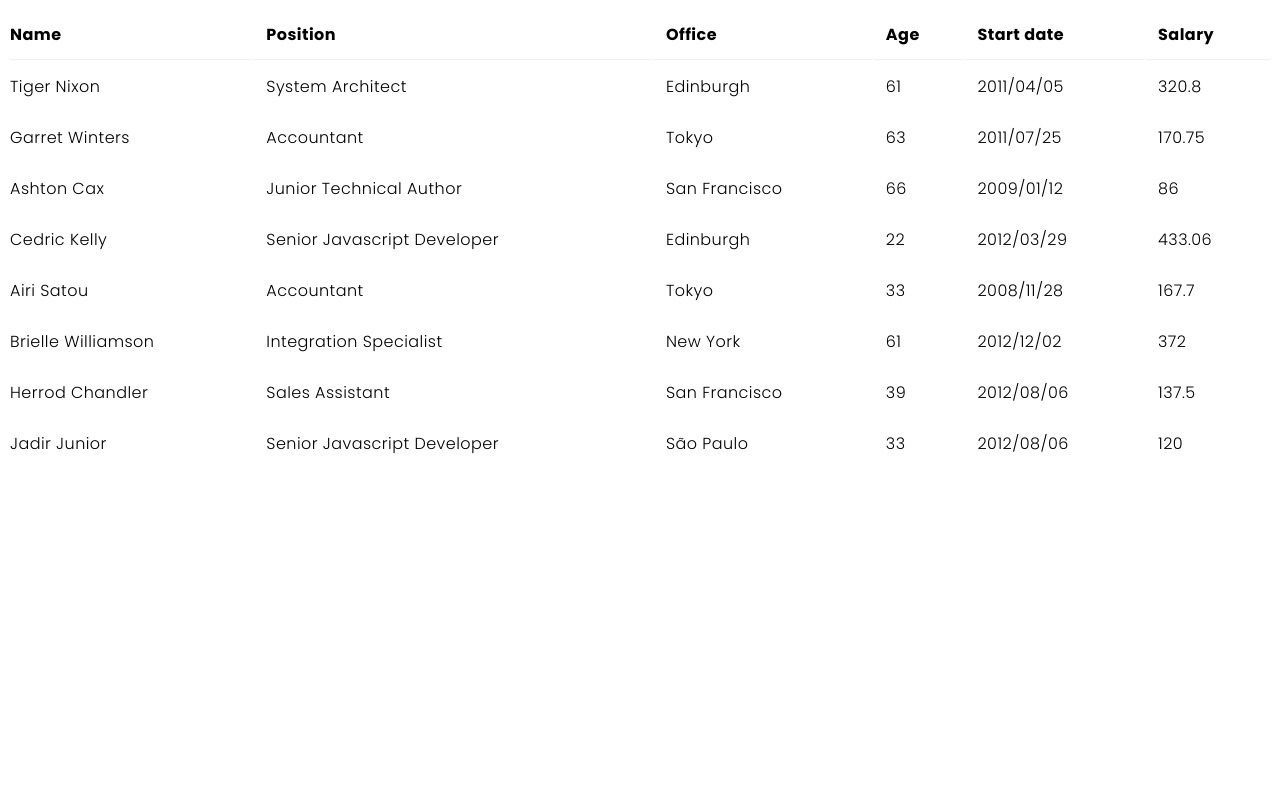
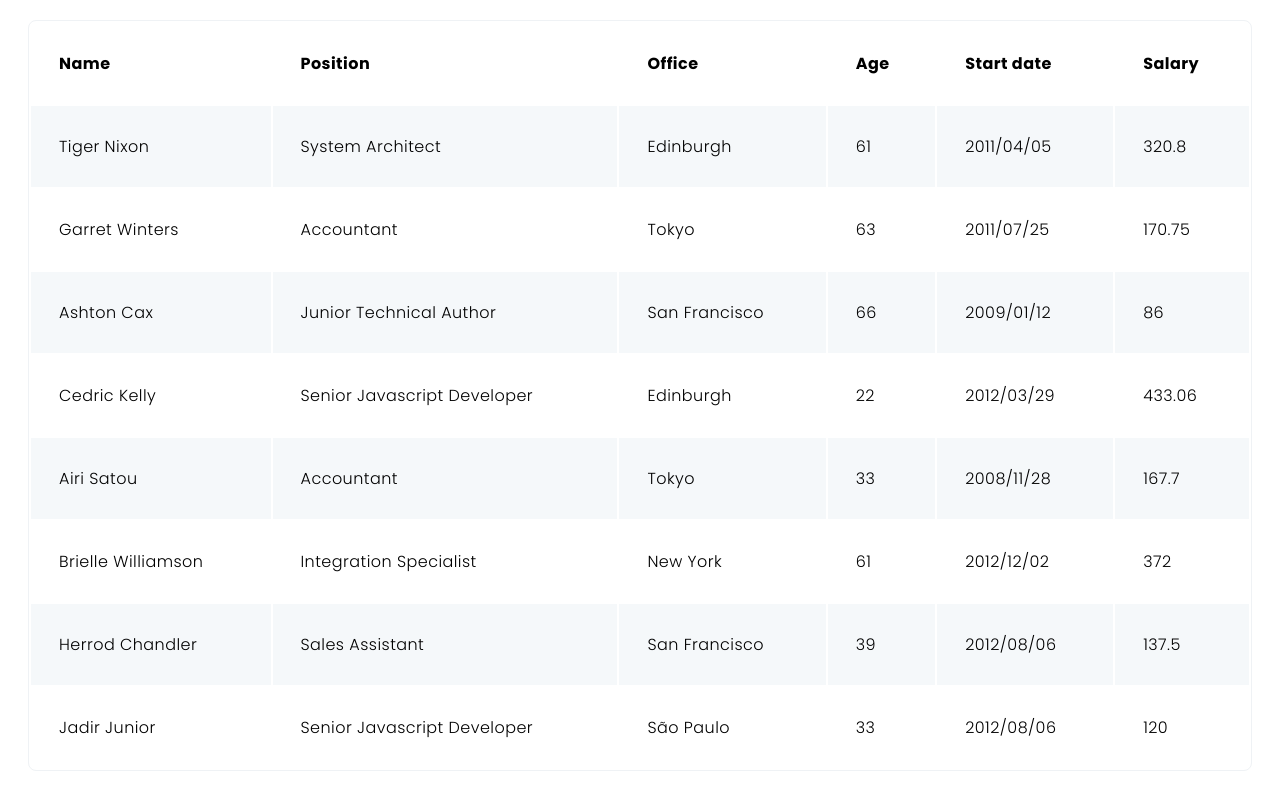
Before and after one commit to jadir-junior/metronomy-frontend, an Angular app: page / in a window 1280 px wide. Built offline with nearby package versions, Linux system fonts and the light colour scheme.

Commit message:
create new features table border and table rounded

```diff
--- a/src/app/app.component.html
+++ b/src/app/app.component.html
@@ -1,4 +1,11 @@
-<met-table [responsive]="true">
+<div style="margin: 20px">
+  <met-table
+    [responsive]="true"
+    [striped]="true"
+    [tableBorder]="true"
+    [tableRounded]="true"
+    border="solid"
+  >
     <thead>
       <tr>
         <th id="name">Name</th>
@@ -20,3 +27,4 @@
       </tr>
     </tbody>
   </met-table>
+</div>
--- a/src/app/components/table/table.component.scss
+++ b/src/app/components/table/table.component.scss
@@ -1,12 +1,13 @@
 .table {
   width: 100%;
+  border-collapse: collapse;
 }
 
 .table {
   thead {
     tr {
       th {
-        padding: 0.75rem 0.75rem;
+        padding: 1.75rem 1.75rem;
       }
 
       th:first-child {
@@ -18,7 +19,7 @@
   tbody {
     tr {
       td {
-        padding: 0.75rem 0.75rem;
+        padding: 1.75rem 1.75rem;
       }
 
       td:first-child {
@@ -28,25 +29,68 @@
   }
 }
 
+.table-border {
+  border: 1px solid #eff2f5;
+}
+
+.table-rounded {
+  border-radius: 8px;
+  border-collapse: separate;
+}
+
+.table-striped {
+  thead tr th:first-child {
+    padding-left: 1.75rem;
+  }
+
+  tbody tr:nth-child(odd) {
+    background-color: #f5f8fa;
+  }
+
+  tbody tr td:first-child {
+    padding-left: 1.75rem;
+  }
+}
+
 .table-responsive {
   overflow-x: auto;
 }
 
-.table-base thead tr th {
+.table-base thead tr {
   border-bottom: 1px solid #eff2f5;
 }
 
-.table-position-left thead tr th,
-.table-position-left tbody tr td {
+.table-text-align-left thead tr th,
+.table-text-align-left tbody tr td {
   text-align: left;
 }
 
-.table-position-center thead tr th,
-.table-position-center tbody tr td {
+.table-text-align-center thead tr th,
+.table-text-align-center tbody tr td {
   text-align: center;
 }
 
-.table-position-right thead tr th,
-.table-position-right tbody tr td {
+.table-text-align-right thead tr th,
+.table-text-align-right tbody tr td {
   text-align: right;
 }
+
+.table-row-border-solid tbody {
+  tr {
+    border-bottom: 1px solid #eff2f5;
+  }
+
+  tr:last-child {
+    border-bottom: none;
+  }
+}
+
+.table-row-border-dashed tbody {
+  tr {
+    border-bottom: 1px dashed #eff2f5;
+  }
+
+  tr:last-child {
+    border-bottom: none;
+  }
+}
--- a/src/app/components/table/table.component.ts
+++ b/src/app/components/table/table.component.ts
@@ -1,16 +1,21 @@
 import { Component, Input, ViewEncapsulation } from '@angular/core'
 
 @Component({
-  selector: 'met-table, table[met-table]',
+  selector: 'met-table',
   encapsulation: ViewEncapsulation.None,
   template: `<table
     aria-label="table"
     class="table table-base"
     [ngClass]="{
       'table-responsive': responsive,
-      'table-position-left': position === 'left',
-      'table-position-center': position === 'center',
-      'table-position-right': position === 'right'
+      'table-border': tableBorder,
+      'table-rounded': tableRounded,
+      'table-text-align-left': textAlign === 'left',
+      'table-text-align-center': textAlign === 'center',
+      'table-text-align-right': textAlign === 'right',
+      'table-row-border-solid': rowBorder === 'solid',
+      'table-row-border-dashed': rowBorder === 'dashed',
+      'table-striped': striped
     }"
   >
     <ng-content></ng-content>
@@ -19,5 +24,9 @@ import { Component, Input, ViewEncapsulation } from '@angular/core'
 })
 export class TableComponent {
   @Input() responsive = false
-  @Input() position: 'left' | 'center' | 'right' = 'left'
+  @Input() textAlign: 'left' | 'center' | 'right' = 'left'
+  @Input() rowBorder: 'none' | 'solid' | 'dashed' = 'none'
+  @Input() striped = false
+  @Input() tableBorder = false
+  @Input() tableRounded = false
 }
```
Also changed, not shown: 1 other file (tests, documents, lock files or other folders). Lines whose indentation alone changed are shown as unchanged.
